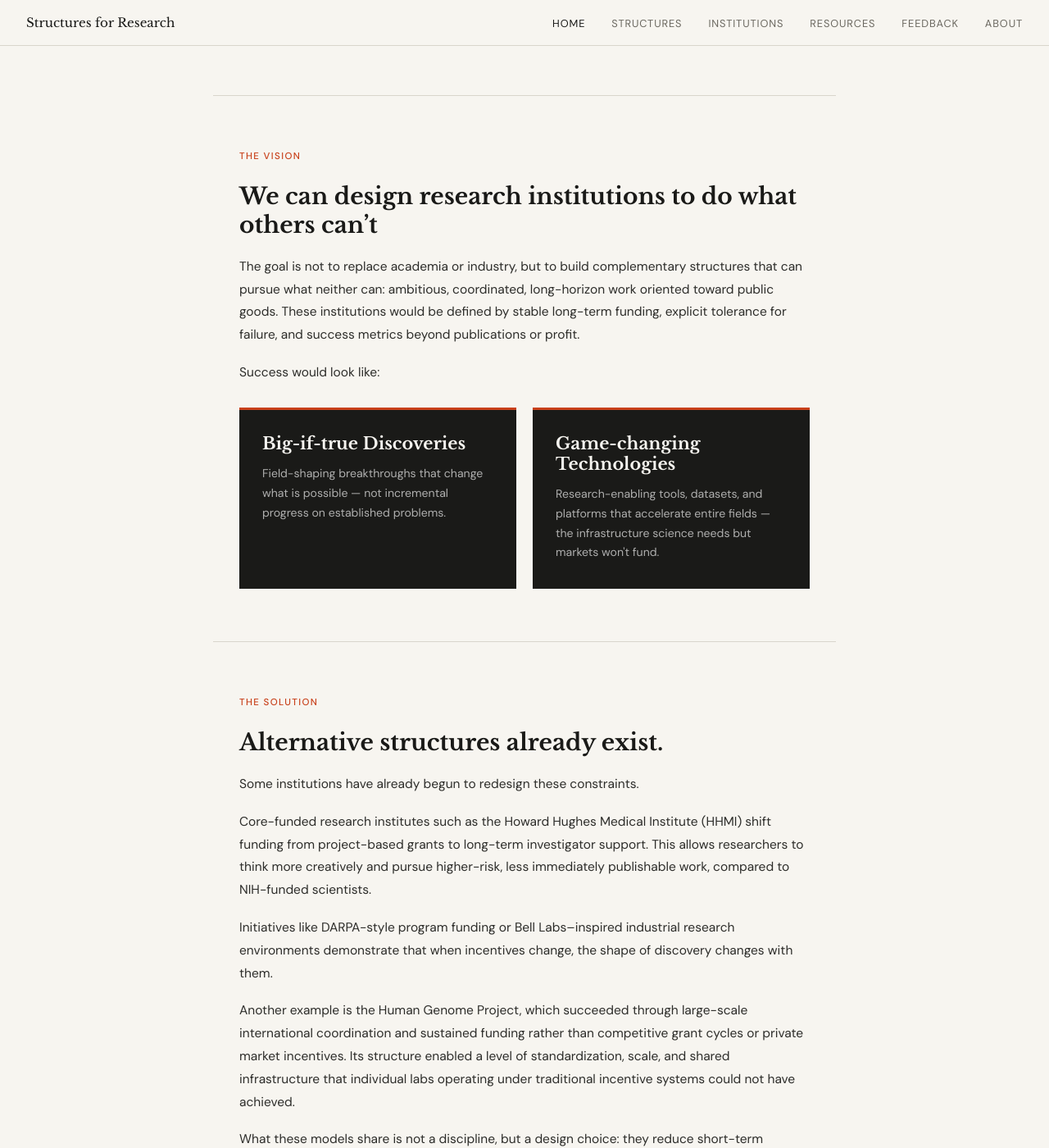
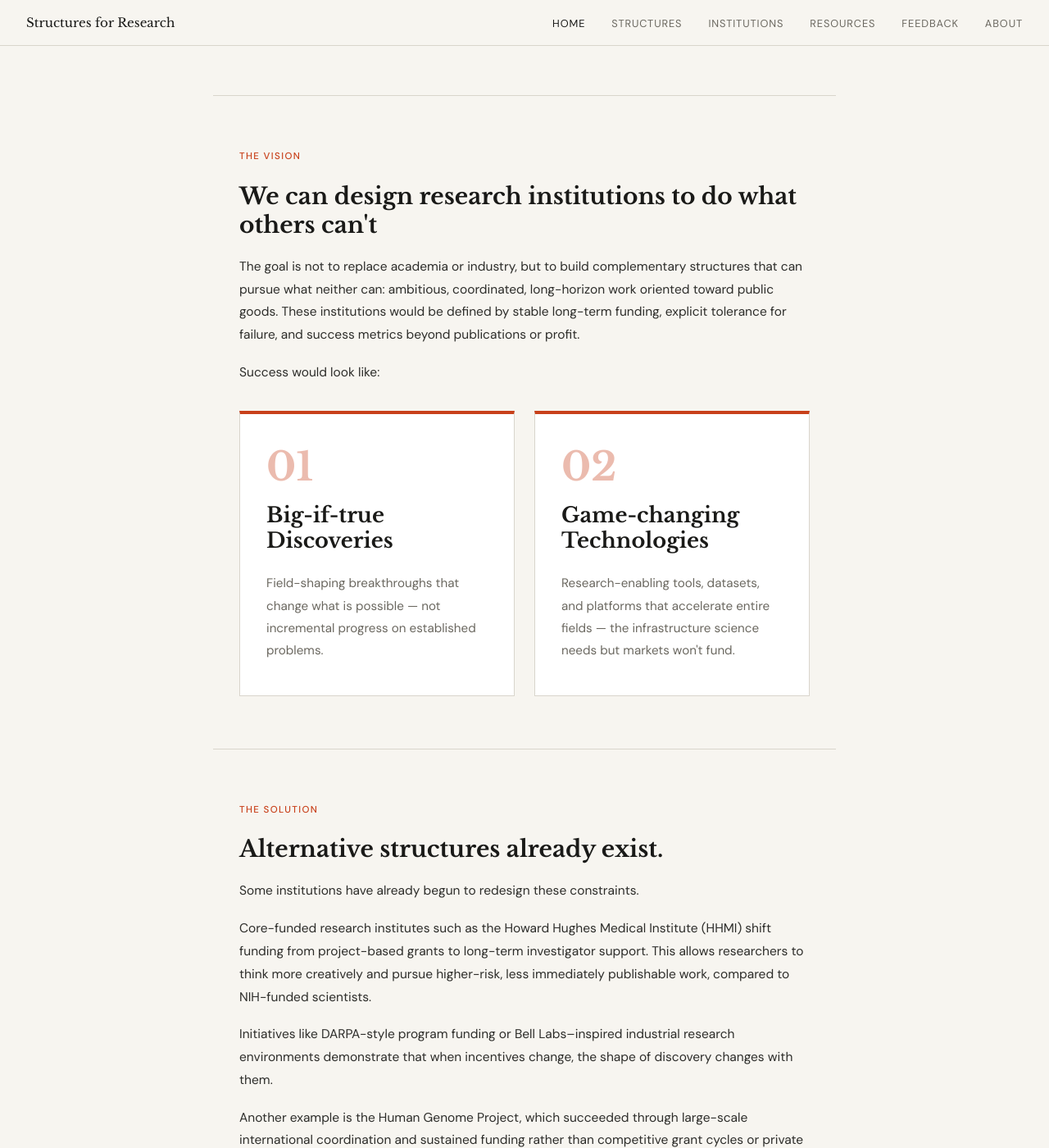
Before and after one commit to biancale4/structuresforresearch.com, a Jekyll site: the page built from index.html, in a window 1280 px wide and 1400 px high, scrolled down 2300 px. Shown: the whole window at 82% size. Built offline with Jekyll 4.4.1, drawn with Linux system fonts in a browser that asks for light colours.

Commit message:
Add files via upload

```diff
--- a/index.html
+++ b/index.html
@@ -24,13 +24,12 @@ description: How alternative research structures fill the gaps left by academia
   .two-up-item strong{font-family:var(--serif);font-size:.92rem;display:block;margin-bottom:.3rem}
   .two-up-item p{font-size:.86rem;color:var(--muted);margin-bottom:0;line-height:1.65}
 
-  /* Vision 'aha' cards */
-  .vision-cards{display:grid;grid-template-columns:1fr 1fr;gap:1.25rem;margin-top:1.75rem}
-  .vision-card{background:var(--ink);color:var(--paper);padding:2rem 1.75rem;position:relative;overflow:hidden}
-  .vision-card::before{content:'';position:absolute;top:0;left:0;right:0;height:3px;background:var(--accent)}
-  .vision-card-label{font-size:.68rem;font-weight:500;letter-spacing:.12em;text-transform:uppercase;color:rgba(255,255,255,.45);margin-bottom:1rem}
-  .vision-card h3{font-family:var(--serif);font-size:1.3rem;font-weight:700;line-height:1.2;margin-bottom:.75rem;color:var(--paper)}
-  .vision-card p{font-size:.88rem;color:rgba(255,255,255,.65);line-height:1.7;margin-bottom:0}
+  /* Vision 'aha' cards — redesigned */
+  .vision-cards{display:grid;grid-template-columns:1fr 1fr;gap:1.5rem;margin-top:2rem}
+  .vision-card{background:#fff;border:1px solid var(--rule);border-top:4px solid var(--accent);padding:2.5rem 2rem;display:flex;flex-direction:column;gap:1rem}
+  .vision-card-num{font-family:var(--serif);font-size:3rem;font-weight:700;color:var(--accent);line-height:1;margin-bottom:.25rem;opacity:.35}
+  .vision-card h3{font-family:var(--serif);font-size:1.6rem;font-weight:700;line-height:1.2;color:var(--ink);margin-bottom:.5rem}
+  .vision-card p{font-size:.95rem;color:var(--muted);line-height:1.8;margin-bottom:0}
 
   /* Chart */
   .chart-wrap{margin:2.5rem 0 .5rem;overflow-x:auto}
@@ -80,7 +79,7 @@ description: How alternative research structures fill the gaps left by academia
   <p class="section-label">The Gap</p>
   <h2>Traditional structures can't do it all</h2>
   <p>Academic systems tend to reward publication volume and citation impact. Industrial systems tend to prioritize productization and revenue. Both can produce innovation, but both systematically filter out work that is uncertain, long-horizon, or non-incremental.</p>
-    <p>This gap doesn't just slow progress — it defines the ceiling for research.</p>
+  <p>This gap doesn't just slow progress — it defines the ceiling for research.</p>
   <div style="overflow-x:auto;margin-top:1.5rem">
   <table style="border-collapse:collapse;width:100%;font-size:.84rem;font-family:var(--sans)">
     <thead>
@@ -125,15 +124,17 @@ description: How alternative research structures fill the gaps left by academia
 
 <section class="content" id="vision">
   <p class="section-label">The Vision</p>
-  <h2>We can design research institutions to do what others can’t</h2>
+  <h2>We can design research institutions to do what others can't</h2>
   <p>The goal is not to replace academia or industry, but to build complementary structures that can pursue what neither can: ambitious, coordinated, long-horizon work oriented toward public goods. These institutions would be defined by stable long-term funding, explicit tolerance for failure, and success metrics beyond publications or profit.</p>
   <p>Success would look like:</p>
   <div class="vision-cards">
     <div class="vision-card">
+      <div class="vision-card-num">01</div>
       <h3>Big-if-true Discoveries</h3>
       <p>Field-shaping breakthroughs that change what is possible — not incremental progress on established problems.</p>
     </div>
     <div class="vision-card">
+      <div class="vision-card-num">02</div>
       <h3>Game-changing Technologies</h3>
       <p>Research-enabling tools, datasets, and platforms that accelerate entire fields — the infrastructure science needs but markets won't fund.</p>
     </div>
@@ -201,8 +202,6 @@ description: How alternative research structures fill the gaps left by academia
   <p class="chart-note">Positions are approximate and reflect typical operating mode. Industrial Labs are shown as a historical reference — the model is rare today.</p>
 </section>
 
-
-
 <section class="content" id="types">
   <p class="section-label">The Landscape</p>
   <h2>Six alternative structures</h2>
```
